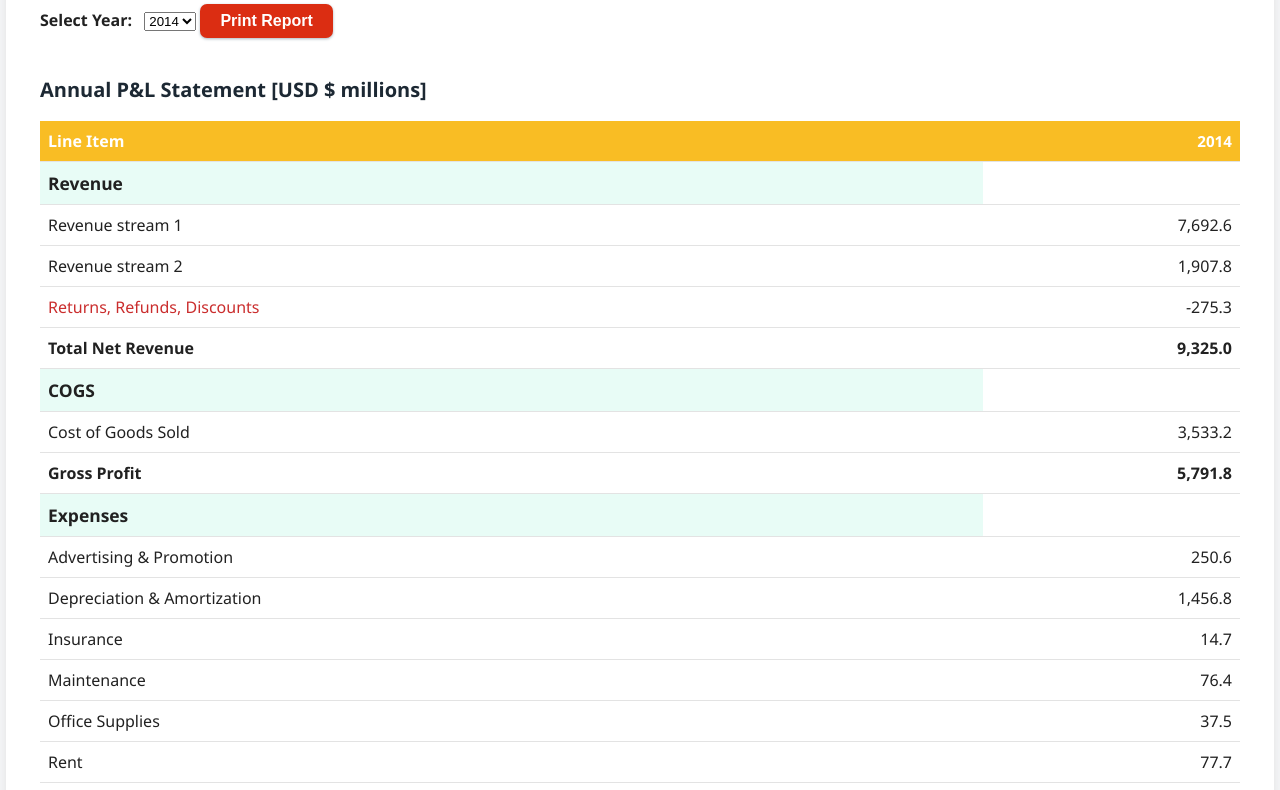
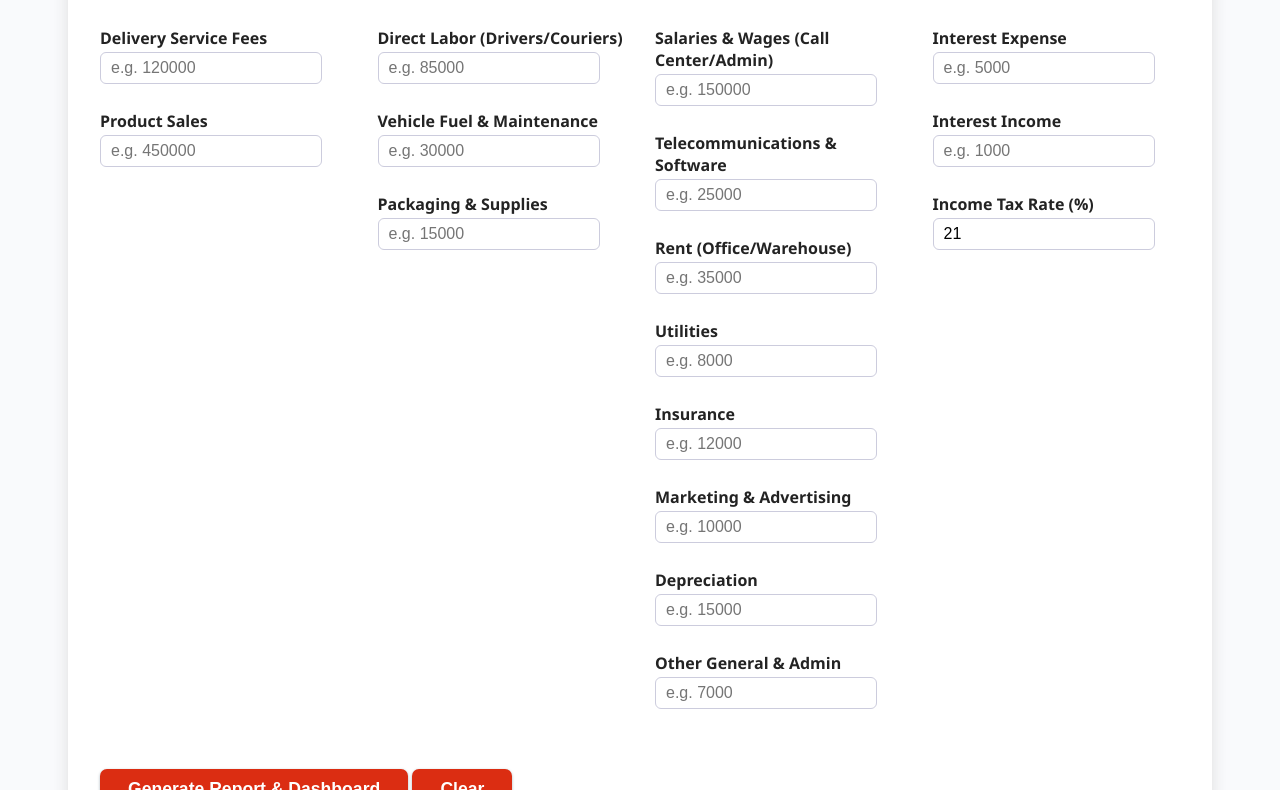
Before and after one commit to annmangune1997-byte/P-L-Call-Center-, a plain HTML site: page index.html in a window 1280 px wide. Shown: the part 219-1009 px from the top of the page. Drawn offline with nearby package versions, Linux system fonts and the light colour scheme.

Commit message:
Revise dashboard title and enhance layout
Updated the title and various styles for the Call Center Home Delivery P&L Dashboard. Added new input fields for quarterly P&L data and improved the layout for better usability.

`````diff
--- a/index.html
+++ b/index.html
@@ -1,176 +1,194 @@
-````html name=crispy_chicken_pnl_dashboard.html
 <!DOCTYPE html>
 <html lang="en">
 <head>
   <meta charset="UTF-8">
-  <title>Crispy Chicken Call Center P&L Dashboard</title>
+  <title>Call Center Home Delivery - P&L Dashboard</title>
   <meta name="viewport" content="width=device-width, initial-scale=1.0">
   <style>
-    body { font-family: 'Segoe UI', 'Roboto', Arial, sans-serif; margin: 0; background: #f9fafc; color: #212121; }
-    .container { max-width: 1200px; margin: 40px auto; padding: 34px; background: #fff; border-radius: 10px; box-shadow: 0 2px 16px #dedede;}
-    h1 { color: #db2d12; letter-spacing: 2px; margin-bottom:20px;}
-    h2 { margin-top: 38px; font-size:1.25em; color: #1c2833;}
-    .pnl-table { border-collapse: collapse; width:100%; margin-top:18px;}
-    .pnl-table th, .pnl-table td { padding: 9px 8px; border-bottom: 1px solid #e3e3e3; text-align:right; }
-    .pnl-table th {background: #f9bd24; color: #fff !important;}
-    .pnl-table tr td:first-child, .pnl-table th:first-child { text-align:left; }
-    .section-title { font-weight:700; font-size:1.09em; background:#e8fcf6; padding:8px 0;}
-    .net-earnings { color: #228c22; font-weight: bold;}
-    .negative { color: #ca2d2d;}
-    .axis-label {font-size: 0.95em;}
-    .chart-wrap { margin-top: 28px; background: #eaf3ff; border-radius: 8px; padding:16px;}
-    .input-controls { margin:14px 0;}
-    label { font-weight: 600; margin-right: 8px;}
-    input[type="number"] { padding: 4px 6px; border-radius:5px; border:1px solid #ccc;}
-    button { background:#db2d12; color:#fff; font-weight:700; padding:8px 20px; border-radius:7px; border:none; box-shadow:0 1px 3px #aab6be; font-size:1em; cursor:pointer; margin-right:10px; }
-    button[disabled] {background:#eda899;}
-    .footer {text-align: center; font-size:1.04em; color:#db2d12; margin:36px 0 0 0;}
-    @media (max-width:820px) {
-      .container {padding:10px;}
-      h1 {font-size:1.15em;}
-      .pnl-table th, .pnl-table td {font-size:0.95em;padding:6px;}
-      .chart-wrap {padding:4px;}
+    body { font-family: 'Segoe UI', 'Roboto', Arial, sans-serif; margin: 0; background: #f9fafc; color: #232323; }
+    .container { max-width: 1080px; margin: 40px auto; padding: 32px; background: #fff; border-radius: 10px; box-shadow: 0 2px 16px #dedede;}
+    h1 { color: #db2d12; margin-bottom:20px;}
+    h2 { border-bottom: 2px solid #ffd56c; padding-bottom: 7px; margin-top: 36px; color: #1c2833;}
+    .input-section, .button-section, .result-section, .dashboard { margin-top: 34px; }
+    label { font-weight: 600; margin-top:12px; display:block;}
+    input[type="text"], input[type="number"] { padding: 6px 10px; width: 200px; margin: 3px 0 14px 0; border: 1.5px solid #ccd; border-radius: 6px; font-size:1em;}
+    textarea { width: 95%; min-height:100px; padding:8px; border-radius:7px; border: 1.5px solid #ccd;}
+    .form-fields { display:flex; flex-wrap:wrap; gap:30px;}
+    .form-group { flex:1 1 220px; min-width:200px; }
+    .button-section button, .dashboard button { padding:10px 28px; font-weight:700; background:#db2d12; color:#fff; border:none; border-radius:7px; box-shadow:0 1px 3px #aab6be; font-size:1.1em; cursor:pointer; margin-top:12px;}
+    .button-section button[disabled] { background: #eda899; cursor: not-allowed;}
+    .result-section { background: #f4fafb; border-radius:7px; padding:20px;}
+    .dashboard { background: #eaf3ff; border-radius: 7px; padding: 20px; margin-top: 28px;}
+    .dashboard h3 { color: #204280; }
+    .dashboard-table { width:100%; margin: 18px 0; border-collapse: collapse;}
+    .dashboard-table th, .dashboard-table td {padding: 9px 7px; border-bottom: 1px solid #d6d6d6; text-align:right; font-size:1.05em;}
+    .dashboard-table th {background:#f9bd24; color:#fff; text-align:left;}
+    .dashboard-table tr:last-child td {font-weight:700; background:#f6f6f6;}
+    .profit { color: #228c22; font-weight:bold;}
+    .loss { color: #ce1f1f; font-weight:bold;}
+    @media (max-width: 700px) {
+      .container {padding: 10px;}
+      h2 { font-size: 1.14em; }
+      .form-fields { flex-direction: column;}
     }
   </style>
+  <script>
+    // Helper function for currency formatting
+    function fmt(amount) {
+      return Number(amount).toLocaleString('en-US', {style:'currency', currency:'USD', minimumFractionDigits:0});
+    }
+
+    function calculatePnl() {
+      // Read values from the input form
+      let fees = Number(document.getElementById('delivery_fees').value) || 0;
+      let sales = Number(document.getElementById('product_sales').value) || 0;
+      let labor = Number(document.getElementById('direct_labor').value) || 0;
+      let fuel = Number(document.getElementById('fuel_maintenance').value) || 0;
+      let packaging = Number(document.getElementById('packaging').value) || 0;
+      let salaries = Number(document.getElementById('salaries').value) || 0;
+      let telecom = Number(document.getElementById('telecom').value) || 0;
+      let rent = Number(document.getElementById('rent').value) || 0;
+      let utilities = Number(document.getElementById('utilities').value) || 0;
+      let insurance = Number(document.getElementById('insurance').value) || 0;
+      let marketing = Number(document.getElementById('marketing').value) || 0;
+      let depreciation = Number(document.getElementById('depreciation').value) || 0;
+      let other = Number(document.getElementById('other_expenses').value) || 0;
+      let interest_exp = Number(document.getElementById('interest_exp').value) || 0;
+      let interest_inc = Number(document.getElementById('interest_inc').value) || 0;
+      let tax_rate = Number(document.getElementById('tax_rate').value) || 21;
+
+      // Calculations by section
+      let total_revenue = fees + sales;
+      let total_cogs = labor + fuel + packaging;
+      let gross_profit = total_revenue - total_cogs;
+      let total_opex = salaries + telecom + rent + utilities + insurance + marketing + depreciation + other;
+      let operating_income = gross_profit - total_opex;
+      let net_other_exp = interest_exp - interest_inc;
+      let ebt = operating_income - net_other_exp;
+      let tax = Math.round(ebt * (tax_rate / 100));
+      let net_income = ebt - tax;
+
+      // Render results
+      let resultDiv = document.getElementById('dashboard');
+      resultDiv.innerHTML = `
+        <h3>Quarterly P&L Dashboard</h3>
+        <table class="dashboard-table">
+          <tr><th colspan="2">REVENUE</th></tr>
+          <tr><td>Delivery Service Fees</td><td>${fmt(fees)}</td></tr>
+          <tr><td>Product Sales</td><td>${fmt(sales)}</td></tr>
+          <tr><td style="font-weight:bold;">Total Revenue</td><td style="font-weight:bold;">${fmt(total_revenue)}</td></tr>
+          <tr><th colspan="2">COGS / Direct Costs</th></tr>
+          <tr><td>Direct Labor</td><td>${fmt(labor)}</td></tr>
+          <tr><td>Vehicle Fuel & Maintenance</td><td>${fmt(fuel)}</td></tr>
+          <tr><td>Packaging & Supplies</td><td>${fmt(packaging)}</td></tr>
+          <tr><td style="font-weight:bold;">Total COGS</td><td style="font-weight:bold;">${fmt(total_cogs)}</td></tr>
+          <tr><th colspan="2">GROSS PROFIT</th></tr>
+          <tr><td>Gross Profit</td><td>${fmt(gross_profit)}</td></tr>
+          <tr><th colspan="2">OPERATING EXPENSES</th></tr>
+          <tr><td>Salaries & Wages</td><td>${fmt(salaries)}</td></tr>
+          <tr><td>Telecommunications & Software</td><td>${fmt(telecom)}</td></tr>
+          <tr><td>Rent (Office & Warehouse)</td><td>${fmt(rent)}</td></tr>
+          <tr><td>Utilities</td><td>${fmt(utilities)}</td></tr>
+          <tr><td>Insurance</td><td>${fmt(insurance)}</td></tr>
+          <tr><td>Marketing & Advertising</td><td>${fmt(marketing)}</td></tr>
+          <tr><td>Depreciation</td><td>${fmt(depreciation)}</td></tr>
+          <tr><td>Other General & Admin</td><td>${fmt(other)}</td></tr>
+          <tr><td style="font-weight:bold;">Total Operating Expenses</td><td style="font-weight:bold;">${fmt(total_opex)}</td></tr>
+          <tr><th colspan="2">OPERATING INCOME</th></tr>
+          <tr><td>Operating Income</td><td>${fmt(operating_income)}</td></tr>
+          <tr><th colspan="2">OTHER INCOME / EXPENSES</th></tr>
+          <tr><td>Interest Expense</td><td>${fmt(interest_exp)}</td></tr>
+          <tr><td>Interest Income</td><td>(${fmt(interest_inc)})</td></tr>
+          <tr><td>Net Other Expenses</td><td>${fmt(net_other_exp)}</td></tr>
+          <tr><th colspan="2">EARNINGS BEFORE TAX (EBT)</th></tr>
+          <tr><td>EBT</td><td>${fmt(ebt)}</td></tr>
+          <tr><th colspan="2">INCOME TAX (${tax_rate}%)</th></tr>
+          <tr><td>Income Tax Expense</td><td>${fmt(tax)}</td></tr>
+          <tr><th colspan="2">NET INCOME</th></tr>
+          <tr><td class="${net_income >= 0 ? 'profit' : 'loss'}">Net Income (Profit/Loss)</td>
+            <td class="${net_income >= 0 ? 'profit' : 'loss'}">${fmt(net_income)}</td></tr>
+        </table>
+        <div style="margin-top:16px;">
+          <button onclick="window.print()">Print Report</button>
+        </div>
+      `;
+      // Show dashboard
+      resultDiv.style.display = 'block';
+    }
+
+    function clearForm() {
+      document.getElementById('pnl-form').reset();
+      document.getElementById('dashboard').style.display = 'none';
+    }
+  </script>
 </head>
 <body>
   <div class="container">
-    <h1>🐔 Crispy Chicken Call Center<br>Profit & Loss (P&L) Dashboard</h1>
-    <div class="input-controls">
-      <label for="year_select">Select Year:</label>
-      <select id="year_select">
-        <option value="2014">2014</option>
-        <option value="2015">2015</option>
-        <option value="2016">2016</option>
-        <option value="2017">2017</option>
-        <option value="2018">2018</option>
-      </select>
-      <button onclick="printReport()">Print Report</button>
+    <h1>📊 Call Center Home Delivery — P&L Dashboard</h1>
+    <div class="input-section">
+      <form id="pnl-form" onsubmit="event.preventDefault(); calculatePnl();">
+        <h2>Enter Quarterly P&L Data</h2>
+        <div class="form-fields">
+          <div class="form-group">
+            <label for="delivery_fees">Delivery Service Fees</label>
+            <input type="number" id="delivery_fees" placeholder="e.g. 120000">
+
+            <label for="product_sales">Product Sales</label>
+            <input type="number" id="product_sales" placeholder="e.g. 450000">
+          </div>
+          <div class="form-group">
+            <label for="direct_labor">Direct Labor (Drivers/Couriers)</label>
+            <input type="number" id="direct_labor" placeholder="e.g. 85000">
+
+            <label for="fuel_maintenance">Vehicle Fuel & Maintenance</label>
+            <input type="number" id="fuel_maintenance" placeholder="e.g. 30000">
+
+            <label for="packaging">Packaging & Supplies</label>
+            <input type="number" id="packaging" placeholder="e.g. 15000">
+          </div>
+          <div class="form-group">
+            <label for="salaries">Salaries & Wages (Call Center/Admin)</label>
+            <input type="number" id="salaries" placeholder="e.g. 150000">
+
+            <label for="telecom">Telecommunications & Software</label>
+            <input type="number" id="telecom" placeholder="e.g. 25000">
+
+            <label for="rent">Rent (Office/Warehouse)</label>
+            <input type="number" id="rent" placeholder="e.g. 35000">
+
+            <label for="utilities">Utilities</label>
+            <input type="number" id="utilities" placeholder="e.g. 8000">
+
+            <label for="insurance">Insurance</label>
+            <input type="number" id="insurance" placeholder="e.g. 12000">
+
+            <label for="marketing">Marketing & Advertising</label>
+            <input type="number" id="marketing" placeholder="e.g. 10000">
+
+            <label for="depreciation">Depreciation</label>
+            <input type="number" id="depreciation" placeholder="e.g. 15000">
+
+            <label for="other_expenses">Other General & Admin</label>
+            <input type="number" id="other_expenses" placeholder="e.g. 7000">
+          </div>
+          <div class="form-group">
+            <label for="interest_exp">Interest Expense</label>
+            <input type="number" id="interest_exp" placeholder="e.g. 5000">
+
+            <label for="interest_inc">Interest Income</label>
+            <input type="number" id="interest_inc" placeholder="e.g. 1000">
+
+            <label for="tax_rate">Income Tax Rate (%)</label>
+            <input type="number" id="tax_rate" value="21" placeholder="e.g. 21">
+          </div>
+        </div>
+        <div class="button-section">
+          <button type="submit">Generate Report & Dashboard</button>
+          <button type="button" onclick="clearForm()">Clear</button>
+        </div>
+      </form>
     </div>
-    <div>
-      <h2>Annual P&L Statement [USD $ millions]</h2>
-      <table class="pnl-table" id="pnl_table">
-        <!-- Table content will be injected here -->
-      </table>
-    </div>
-    <div class="chart-wrap">
-      <canvas id="profitChart" height="140"></canvas>
-    </div>
-    <div class="footer">Data: Audited Company P&L, 2014-2018. For analysis, reporting, and export.</div>
+    <div id="dashboard" class="dashboard" style="display:none"></div>
   </div>
-  <script src="https://cdn.jsdelivr.net/npm/chart.js"></script>
-  <script>
-    // Raw Data Structure
-    const pnlData = {
-      years: ['2014', '2015', '2016', '2017', '2018'],
-      RevenueStream1: [7692.6, 7814.6, 7938.7, 8064.6, 8192.6],
-      RevenueStream2: [1907.8, 1938.0, 1968.8, 2000.0, 2031.8],
-      ReturnsRefundsDiscounts: [-275.3, -279.7, -284.1, -288.6, -293.2],
-      TotalNetRevenue: [9325.0, 9473.0, 9623.3, 9776.0, 9931.2],
-      CostOfGoodsSold: [3533.2, 3589.3, 3646.3, 3704.1, 3762.9],
-      GrossProfit: [5791.8, 5883.7, 5977.0, 6071.9, 6168.3],
-      Expenses: {
-        AdvertisingPromotion: [250.6, 255.6, 260.7, 265.9, 271.1],
-        DepreciationAmortization: [1456.8, 1485.8, 1515.3, 1545.4, 1576.1],
-        Insurance: [14.7, 15.0, 15.3, 15.6, 15.9],
-        Maintenance: [76.4, 77.9, 79.5, 81.0, 82.6],
-        OfficeSupplies: [37.5, 38.3, 39.0, 39.8, 40.6],
-        Rent: [77.7, 79.3, 80.9, 82.5, 84.1],
-        SalariesBenefitsWages: [3366.7, 3433.6, 3501.8, 3571.4, 3642.3],
-        Telecommunication: [20.1, 20.5, 20.9, 21.3, 21.7],
-        Travel: [30.8, 31.4, 32.1, 32.7, 33.3],
-        Utilities: [18.8, 19.1, 19.5, 19.9, 20.3],
-        OtherExpense1: [50.9, 51.9, 53.0, 54.0, 55.1],
-        OtherExpense2: [0, 0, 0, 0, 0]
-      },
-      TotalExpenses: [5401.1, 5508.4, 5617.9, 5729.5, 5843.4],
-      EBIT: [390.6, 375.2, 359.1, 342.4, 324.9],
-      InterestExpense: [30.0, 2.5, 2.5, 2.5, 2.5],
-      EarningsBeforeTaxes: [360.6, 372.7, 356.6, 339.9, 322.4],
-      IncomeTaxes: [108.2, 111.8, 107.0, 102.0, 96.7],
-      NetEarnings: [252.4, 260.9, 249.7, 237.9, 225.7]
-    };
-    const expenseNames = [
-      "Advertising & Promotion","Depreciation & Amortization","Insurance","Maintenance",
-      "Office Supplies","Rent","Salaries, Benefits & Wages","Telecommunication",
-      "Travel","Utilities","Other Expense 1","Other Expense 2"
-    ];
-    const expenseKeys = [
-      "AdvertisingPromotion","DepreciationAmortization","Insurance","Maintenance",
-      "OfficeSupplies","Rent","SalariesBenefitsWages","Telecommunication",
-      "Travel","Utilities","OtherExpense1","OtherExpense2"
-    ];
-
-    function renderTable(yearIdx) {
-      let table = `
-        <tr><th>Line Item</th>
-            <th class="axis-label">${pnlData.years[yearIdx]}</th>
-        </tr>
-        <tr><td class="section-title">Revenue</td><td></td></tr>
-        <tr><td>Revenue stream 1</td><td>${pnlData.RevenueStream1[yearIdx].toLocaleString('en-US', {minimumFractionDigits:1})}</td></tr>
-        <tr><td>Revenue stream 2</td><td>${pnlData.RevenueStream2[yearIdx].toLocaleString('en-US', {minimumFractionDigits:1})}</td></tr>
-        <tr><td class="negative">Returns, Refunds, Discounts</td><td>${pnlData.ReturnsRefundsDiscounts[yearIdx].toLocaleString('en-US', {minimumFractionDigits:1})}</td></tr>
-        <tr><td><strong>Total Net Revenue</strong></td><td><strong>${pnlData.TotalNetRevenue[yearIdx].toLocaleString('en-US',{minimumFractionDigits:1})}</strong></td></tr>
-        <tr><td class="section-title">COGS</td><td></td></tr>
-        <tr><td>Cost of Goods Sold</td><td>${pnlData.CostOfGoodsSold[yearIdx].toLocaleString('en-US', {minimumFractionDigits:1})}</td></tr>
-        <tr><td><strong>Gross Profit</strong></td><td><strong>${pnlData.GrossProfit[yearIdx].toLocaleString('en-US',{minimumFractionDigits:1})}</strong></td></tr>
-        <tr><td class="section-title">Expenses</td><td></td></tr>
-        ${expenseNames.map((n,i)=>`<tr><td>${n}</td><td>${pnlData.Expenses[expenseKeys[i]][yearIdx].toLocaleString('en-US', {minimumFractionDigits:1})}</td></tr>`).join('')}
-        <tr><td><strong>Total Expenses</strong></td><td><strong>${pnlData.TotalExpenses[yearIdx].toLocaleString('en-US',{minimumFractionDigits:1})}</strong></td></tr>
-        <tr><td class="section-title">Earnings & Taxes</td><td></td></tr>
-        <tr><td>Earnings Before Interest & Taxes</td><td>${pnlData.EBIT[yearIdx].toLocaleString('en-US',{minimumFractionDigits:1})}</td></tr>
-        <tr><td>Interest Expense</td><td>${pnlData.InterestExpense[yearIdx].toLocaleString('en-US',{minimumFractionDigits:1})}</td></tr>
-        <tr><td>Earnings Before Taxes</td><td>${pnlData.EarningsBeforeTaxes[yearIdx].toLocaleString('en-US',{minimumFractionDigits:1})}</td></tr>
-        <tr><td>Income Taxes</td><td>${pnlData.IncomeTaxes[yearIdx].toLocaleString('en-US',{minimumFractionDigits:1})}</td></tr>
-        <tr>
-          <td class="net-earnings"><strong>Net Earnings</strong></td>
-          <td class="net-earnings"><strong>${pnlData.NetEarnings[yearIdx].toLocaleString('en-US',{minimumFractionDigits:1})}</strong></td>
-        </tr>
-      `;
-      document.getElementById('pnl_table').innerHTML = table;
-    }
-
-    function plotChart() {
-      const c = document.getElementById('profitChart').getContext('2d');
-      if(window.profitChart) window.profitChart.destroy();
-      window.profitChart = new Chart(c, {
-        type: 'line',
-        data: {
-          labels: pnlData.years,
-          datasets: [
-            {
-              label: "Gross Profit",
-              data: pnlData.GrossProfit,
-              borderColor: "#db2d12", backgroundColor: "rgba(219,45,18,0.1)", fill: true, tension:0.25
-            },
-            {
-              label: "Net Earnings",
-              data: pnlData.NetEarnings,
-              borderColor: "#228c22",backgroundColor: "rgba(34,140,34,0.07)", fill: true, tension:0.25
-            }
-          ],
-        },
-        options: {
-          plugins: {legend:{position:'top'}},
-          scales:{
-            y:{title:{display:true,text:'USD $ millions'},beginAtZero:true}
-          }
-        }
-      });
-    }
-
-    function printReport() {
-      window.print();
-    }
-
-    document.getElementById('year_select').addEventListener('change', function() {
-      renderTable(this.selectedIndex);
-    });
-
-    // Initialize UI
-    renderTable(0);
-    plotChart();
-  </script>
 </body>
 </html>
-````
`````
